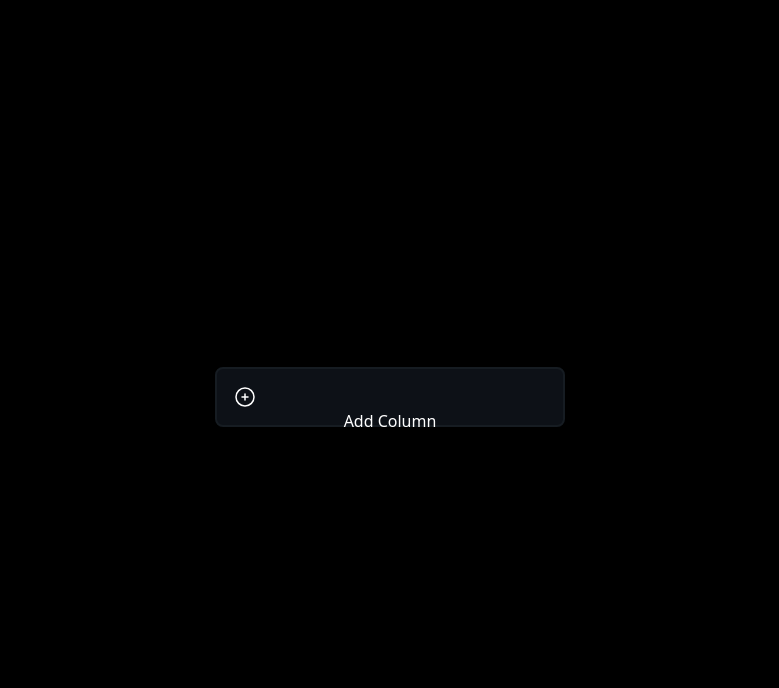
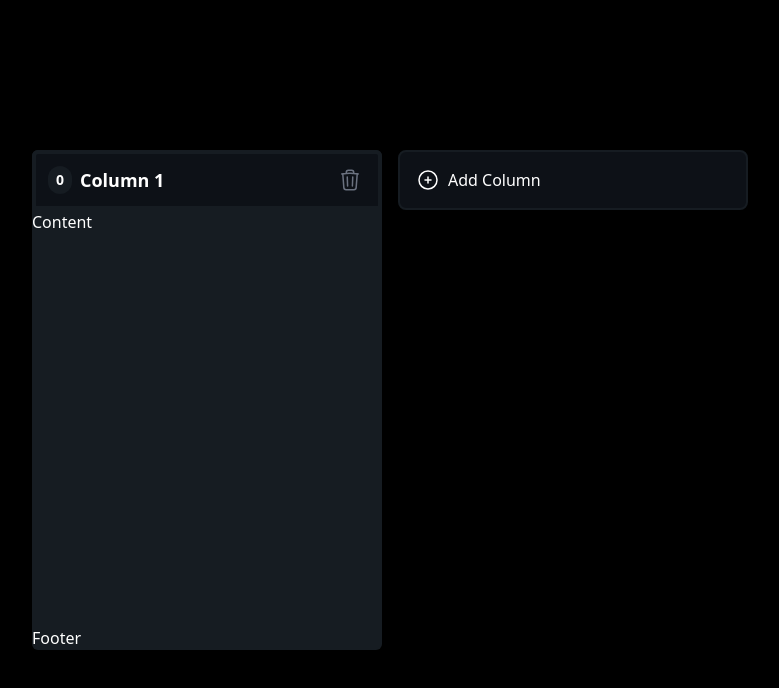
Before and after one commit to developer-mohitsoni/Drag-Drop-Todo, a React (Vite) app: page / in a window 1280 px wide. Both pictures are taken after a click on the button "Add Column". Shown: the top 688 px of the page, without its empty margins (250-1029 px from the left). Built offline with nearby package versions, Linux system fonts and the light colour scheme.

Commit message:
Kanban Column Task

```diff
--- /dev/null
+++ b/src/components/ColumnContainer.tsx
@@ -0,0 +1,38 @@
+import TrashIcon from "../icons/TrashIcon";
+import { Column, Id } from "../types";
+
+interface Props {
+  column: Column;
+  deleteColumn: (id: Id) => void;
+}
+
+const ColumnContainer = (props: Props) => {
+  const { column, deleteColumn } = props;
+  return (
+    <div className="bg-columnBackgroundColor w-[350px] h-[500px] max-h-[500px] rounded-md flex flex-col">
+      {/* Column title */}
+      <div className="bg-mainBackgroundColor text-lg h-[60px] cursor-grab rounded-md rounded-b-none p-3 font-bold border-columnBackgroundColor border-4 flex items-center justify-between">
+        <div className="flex gap-2">
+          <div className="flex justify-center items-center bg-columnBackgroundColor px-2 py-1 text-sm rounded-full">
+            0
+          </div>
+          {column.title}
+        </div>
+        <button
+          className="stroke-gray-500 hover:stroke-white hover:bg-columnBackgroundColor rounded px-1 py-2"
+          onClick={() => {
+            deleteColumn(column.id);
+          }}
+        >
+          <TrashIcon />
+        </button>
+      </div>
+      {/* Column task container */}
+      <div className="flex flex-grow">Content</div>
+      {/* Column footer */}
+      <div>Footer</div>
+    </div>
+  );
+};
+
+export default ColumnContainer;
--- a/src/components/KanbanBoard.tsx
+++ b/src/components/KanbanBoard.tsx
@@ -1,11 +1,50 @@
+import { useState } from "react";
 import PlusIcon from "../icons/PlusIcon";
+import { Column, Id } from "../types";
+import ColumnContainer from "./ColumnContainer";
 
 const KanbanBoard = () => {
+  const [columns, setColumns] = useState<Column[]>([]);
+
+  console.log(columns);
+
+  const generateId = () => {
+    // Generate a random number between 0 and 10000
+
+    return Math.floor(Math.random() * 10001);
+  };
+
+  const createNewColumn = () => {
+    const columnToAdd: Column = {
+      id: generateId(),
+      title: `Column ${columns.length + 1}`,
+    };
+
+    setColumns([...columns, columnToAdd]);
+  };
+
+  const deleteColumn = (id: Id) => {
+    const filteredColumns = columns.filter((col) => col.id !== id);
+
+    setColumns(filteredColumns);
+  };
   return (
     <div className="m-auto flex min-h-screen w-full items-center overflow-x-auto overflow-y-hidden px-[40px]">
-      <div className="m-auto">
+      <div className="m-auto flex gap-4">
+        <div className="flex gap-4">
+          {columns.map((col) => (
+            <ColumnContainer
+              key={col.id}
+              column={col}
+              deleteColumn={deleteColumn}
+            />
+          ))}
+        </div>
         <button
-          className="h-[60px] w-[350px] min-w-[350px] cursor-pointer rounded-lg bg-mainBackgroundColor border-2 border-columnBackgroundColor p-4 ring-rose-500 hover:ring-2 gap-2"
+          className="h-[60px] w-[350px] min-w-[350px] cursor-pointer rounded-lg bg-mainBackgroundColor border-2 border-columnBackgroundColor p-4 ring-rose-500 hover:ring-2 flex gap-2"
+          onClick={() => {
+            createNewColumn();
+          }}
         >
           <PlusIcon /> Add Column
         </button>
--- /dev/null
+++ b/src/icons/TrashIcon.tsx
@@ -0,0 +1,19 @@
+const TrashIcon = () => {
+  return (
+    <svg
+      xmlns="http://www.w3.org/2000/svg"
+      fill="none"
+      viewBox="0 0 24 24"
+      strokeWidth={1.5}
+      className="size-6"
+    >
+      <path
+        strokeLinecap="round"
+        strokeLinejoin="round"
+        d="m14.74 9-.346 9m-4.788 0L9.26 9m9.968-3.21c.342.052.682.107 1.022.166m-1.022-.165L18.16 19.673a2.25 2.25 0 0 1-2.244 2.077H8.084a2.25 2.25 0 0 1-2.244-2.077L4.772 5.79m14.456 0a48.108 48.108 0 0 0-3.478-.397m-12 .562c.34-.059.68-.114 1.022-.165m0 0a48.11 48.11 0 0 1 3.478-.397m7.5 0v-.916c0-1.18-.91-2.164-2.09-2.201a51.964 51.964 0 0 0-3.32 0c-1.18.037-2.09 1.022-2.09 2.201v.916m7.5 0a48.667 48.667 0 0 0-7.5 0"
+      />
+    </svg>
+  );
+};
+
+export default TrashIcon;
--- a/src/types.ts
+++ b/src/types.ts
@@ -0,0 +1,6 @@
+export type Id = string | number;
+
+export type Column = {
+  id: Id;
+  title: string;
+};
```
